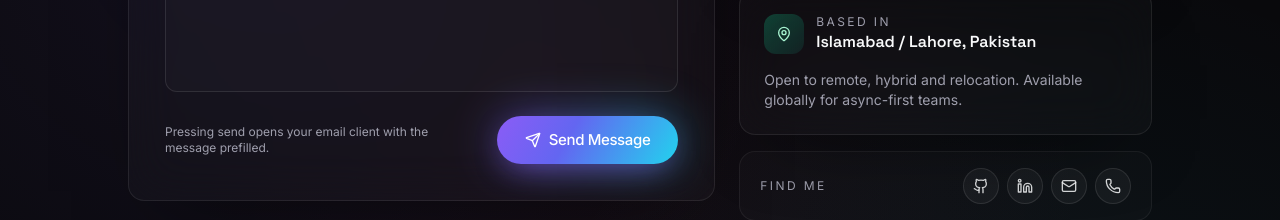
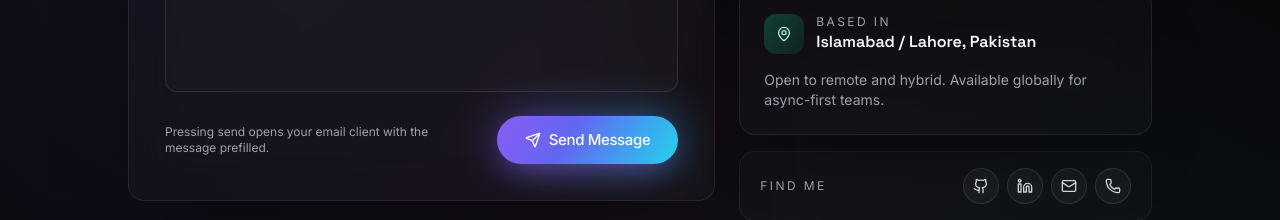
Before and after one commit to moizamz/portfolio, a Next.js app: page / in a window 1280 px wide. Shown: the part 11380-11600 px from the top of the page. Built offline with nearby package versions, Linux system fonts and the light colour scheme.

Commit message:
Update 1.9

```diff
--- a/src/sections/contact.tsx
+++ b/src/sections/contact.tsx
@@ -209,8 +209,8 @@ export function ContactSection() {
                 </div>
               </div>
               <p className="mt-4 text-sm text-muted-foreground">
-                Open to remote, hybrid and relocation. Available globally for
-                async-first teams.
+                Open to remote and hybrid. Available globally for async-first
+                teams.
               </p>
             </GlassCard>
 
```
